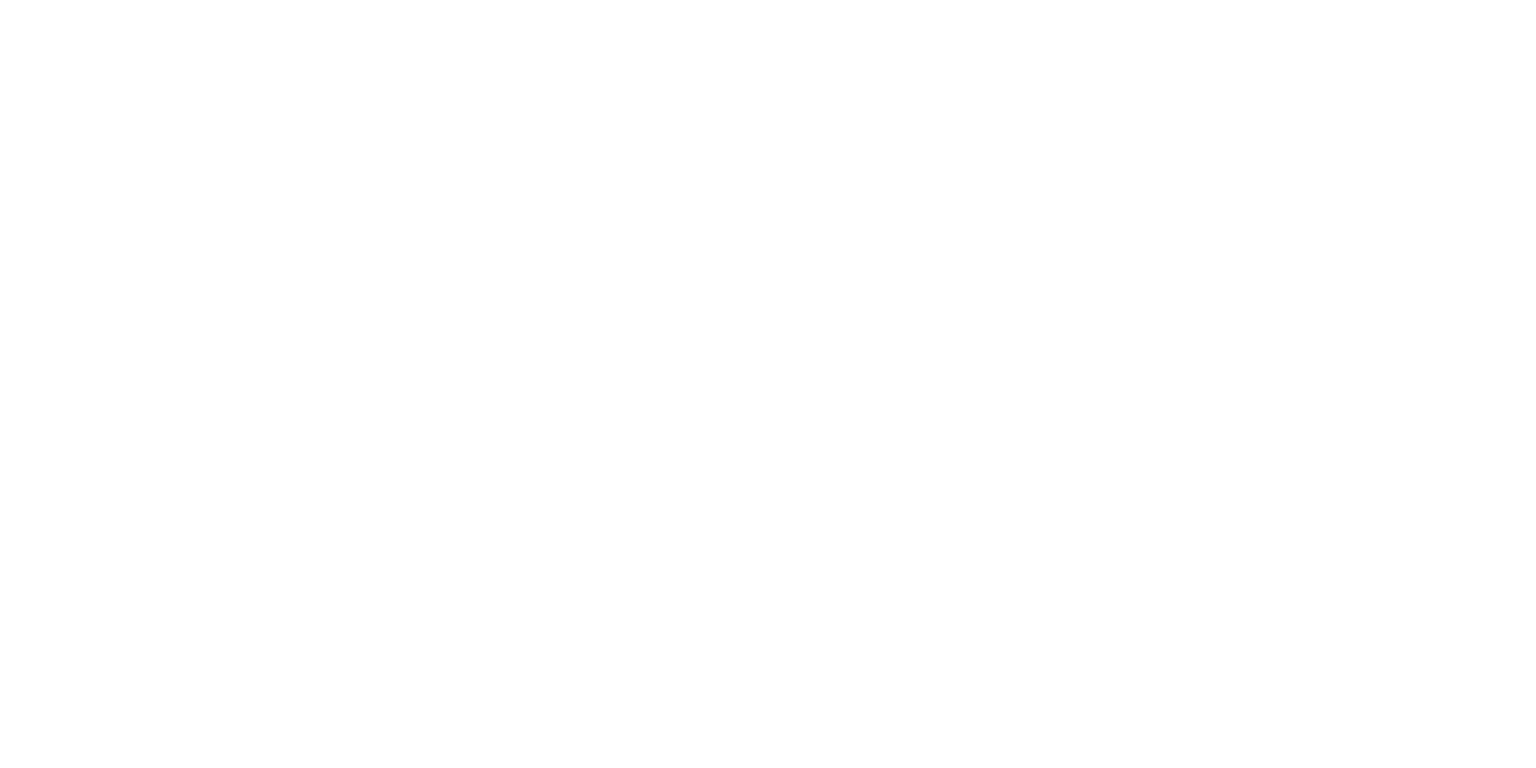
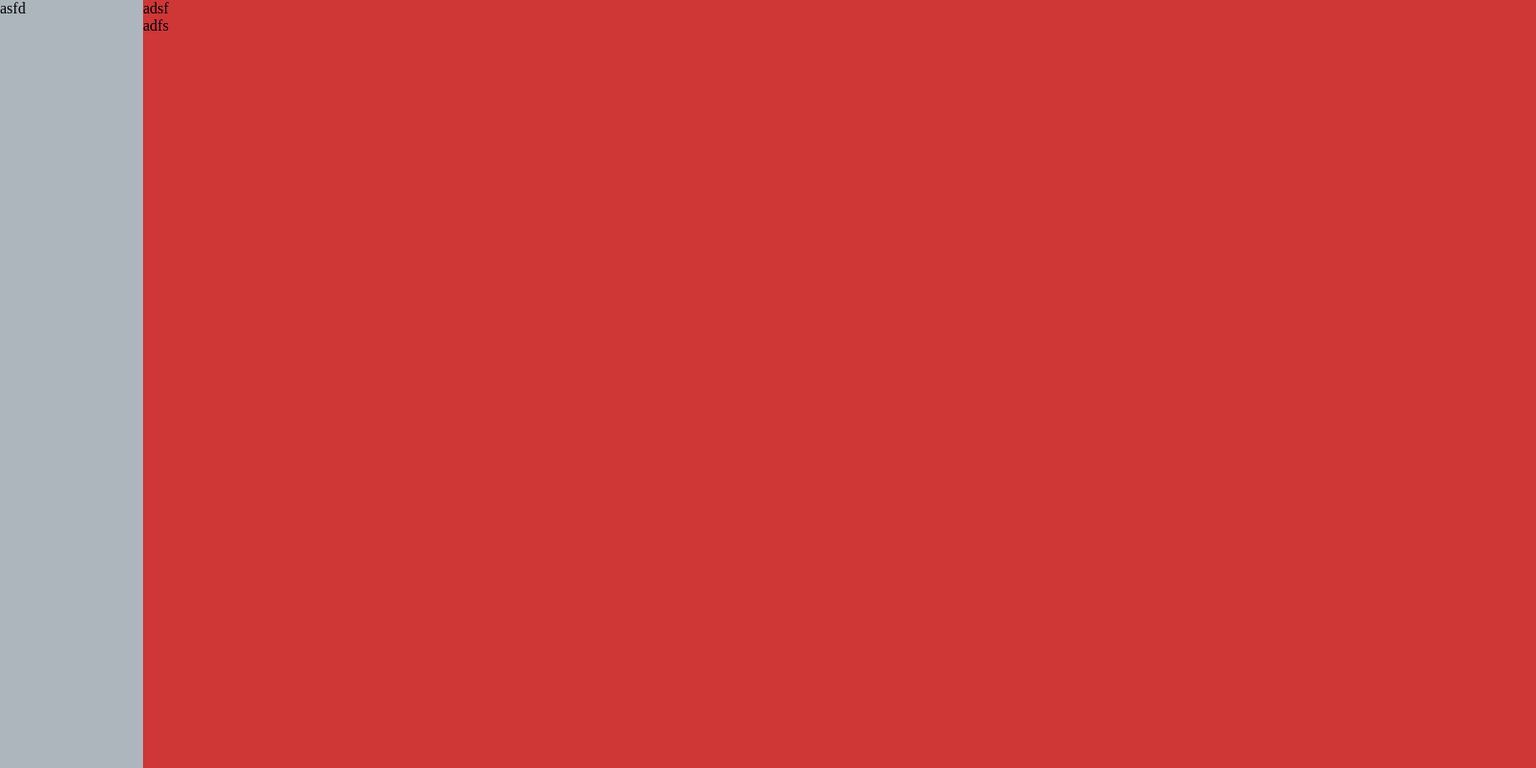
Before and after one commit to an1413/trending-shoes, a plain HTML site: page index.html in a window 1280 px wide. Shown: the whole page at 96% size, 1600 px wide, since content can reach past the window. Drawn offline with Linux system fonts and the light colour scheme.

Commit message:
전체레이아웃 구성 및 확인

```diff
--- a/css/style.css
+++ b/css/style.css
@@ -0,0 +1,26 @@
+body {
+    background-color: #ddd;
+}
+
+.container {
+    width: 1600px;
+    background-color: aliceblue;
+    margin: 0 auto;
+    display: flex;
+    height: 100vh;
+}
+
+.shoes-main {
+    display: flex;
+    flex-direction: column;
+    flex-grow: 1;
+}
+
+.shoes-sidebar {
+    width: 149px;
+    background-color: #ADB5BD;
+}
+
+.shoes-main {
+    background-color: #CF3737;
+}
--- a/index.html
+++ b/index.html
@@ -11,7 +11,20 @@
     </head>
 
     <body>
+        <div class="container">
+            <div class="shoes-sidebar">
+                asfd
+            </div>
+            <main class="shoes-main">
+                <nav class="shoes-nav">
+                    adsf
+                </nav>
 
+                <section class="shoes-contents">
+                    adfs
+                </section>
+            </main>
+        </div>
 
     </body>
 
```
